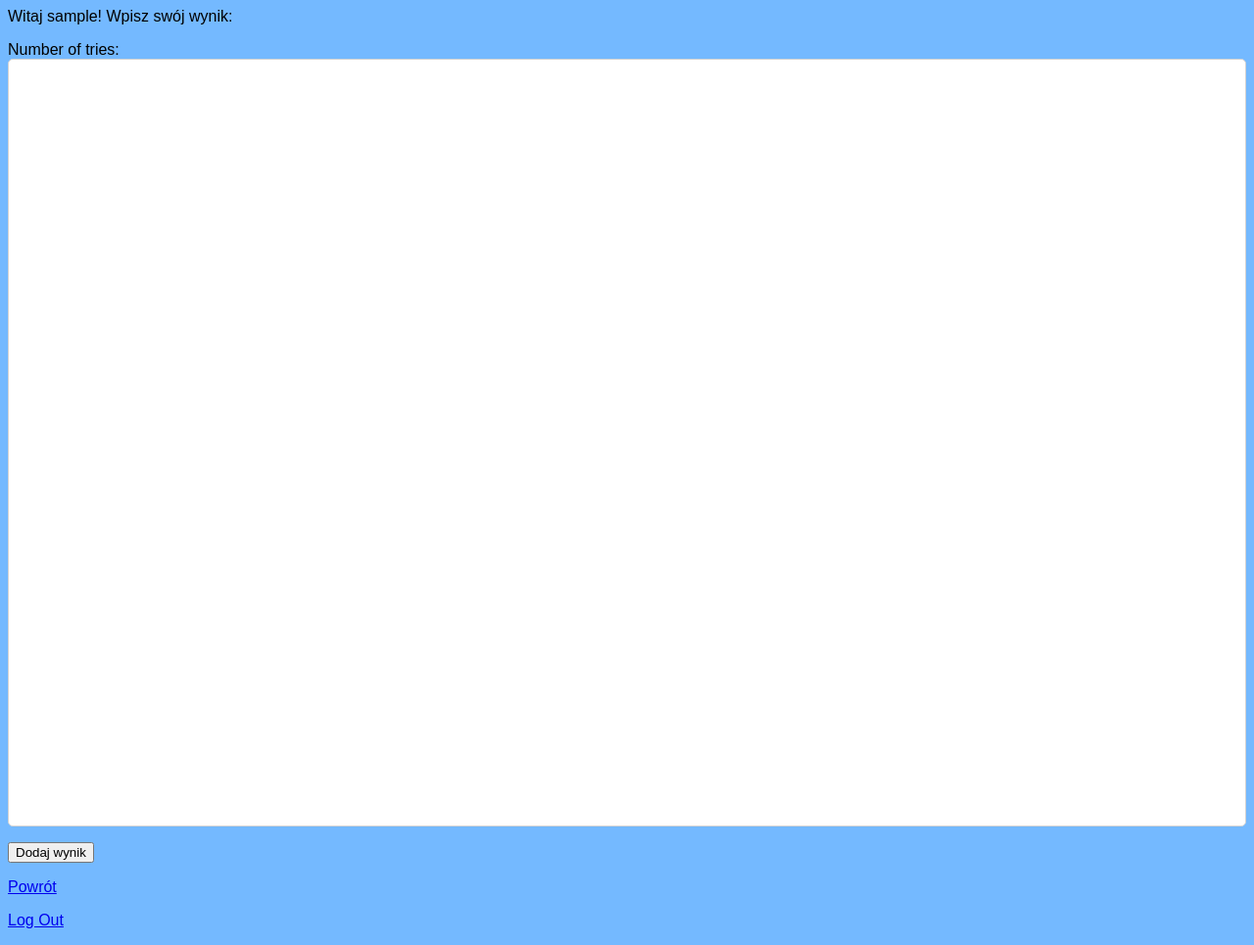
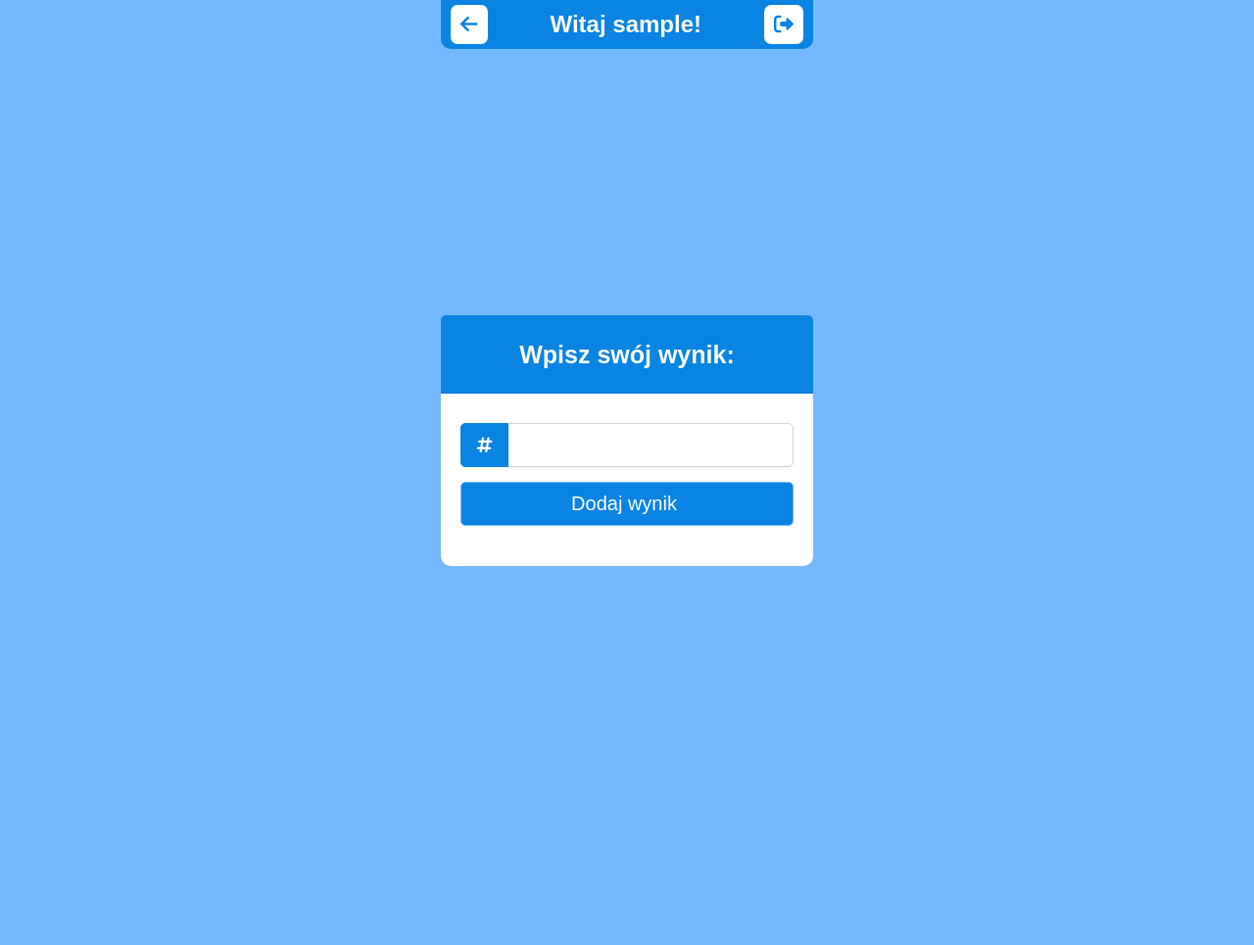
Before and after one commit to rozoxmere/globle, a Django app: page //new_score in a window 1280 px wide. Shown: the whole page at 98% size. After the commit the page ends 578 px from the top, so only its background shows below. Run offline with Django 4.2, Linux system fonts and the light colour scheme; the visitor is signed in with stand-in values (Sample User, id 1).

Commit message:
add new_score and not logged in css

```diff
--- a/scoreboard/static/scoreboard/style.css
+++ b/scoreboard/static/scoreboard/style.css
@@ -9,6 +9,31 @@
 body {
     background-color: #74b9ff;
     font-family: "Kanit", sans-serif;
+    margin: 0;
+}
+
+.header{
+    margin: auto;
+    width: 380px;
+    display: flex;
+    justify-content: space-between;
+    background-color: #0984e3;
+    border-radius: 0 0 10px 10px;
+}
+
+.header i{
+    background-color: white;
+    border-radius: 7px;
+    padding: 10px;
+    margin: 5px 10px;
+    font-size: 20px;
+    color: #0984e3;
+}
+
+.header .title {
+    font-size: 24px;
+    line-height: 50px;
+
 }
 
 .wrapper{
@@ -73,6 +98,7 @@ form input{
     background: #0984e3;
     border: 1px solid #74b9ff;
     cursor: pointer;
+    text-align: center;
   }
 .button input:hover{
     background: #0984e3;
--- a/scoreboard/templates/add_score.html
+++ b/scoreboard/templates/add_score.html
@@ -1,21 +1,34 @@
 {% extends 'base.html' %}
 
-{% block title %}Home{% endblock %}
+{% block title %}Dodawanie wyniku{% endblock %}
 
 {% block content %}
 {% if user.is_authenticated %}
-  Witaj {{ user.username }}!
-  Wpisz swój wynik:
-    <form action="" method="post">
-        {% csrf_token %}
-        {{form.as_p}}
-        <button type="submit">Dodaj wynik</button>
+<div class="header">
+  <a href="{% url 'Homepage' %}"><i class="fas fa-arrow-left" title="Powrót na poprzednią stronę"></i></a>
+  <div class="title">Witaj {{user.username}}!</div>
+  <a href="{% url 'logout' %}"><i class="fas fa-right-from-bracket" title="Wyloguj"></i></a>
+</div>
+
+<div class="container">
+
+  <div class="wrapper">
+    <div class="title">Wpisz swój wynik:</div>
+    <form action="" method="post" class="form">
+      {% csrf_token %}
+      <div class="row">
+        <i class="fas fa-hashtag"></i>
+        <input type="number" name="number_of_tries" required="" id="id_number_of_tries">
+      </div>
+      <div class="row button">
+        <input type="submit" value="Dodaj wynik">
+      </div>
     </form>
-  <p><a href="{% url 'Homepage' %}">Powrót</a></p>
-  <p><a href="{% url 'logout' %}">Log Out</a></p>
 
+  </div>
+</div>
 {% else %}
-  <p>You are not logged in</p>
-  <a href="{% url 'login' %}">Log In</a>
+<p>You are not logged in</p>
+<a href="{% url 'login' %}">Log In</a>
 {% endif %}
 {% endblock %}
--- a/scoreboard/templates/base.html
+++ b/scoreboard/templates/base.html
@@ -4,7 +4,7 @@
   <title>{% block title %}Django Auth Tutorial{% endblock %}</title>
   {% load static %}
   <link rel="stylesheet" href="{% static 'scoreboard/style.css' %}">
-  <link rel="stylesheet" href="https://cdnjs.cloudflare.com/ajax/libs/font-awesome/5.15.2/css/all.min.css"/>
+  <link rel="stylesheet" href="https://cdnjs.cloudflare.com/ajax/libs/font-awesome/6.0.0/css/all.min.css"/>
 
 </head>
 <body>
```
Also changed, not shown: scoreboard/templates/home.html (+15 -2 lines).
